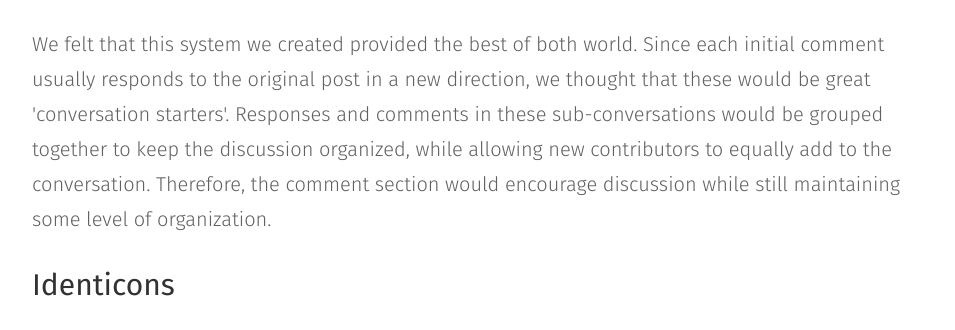
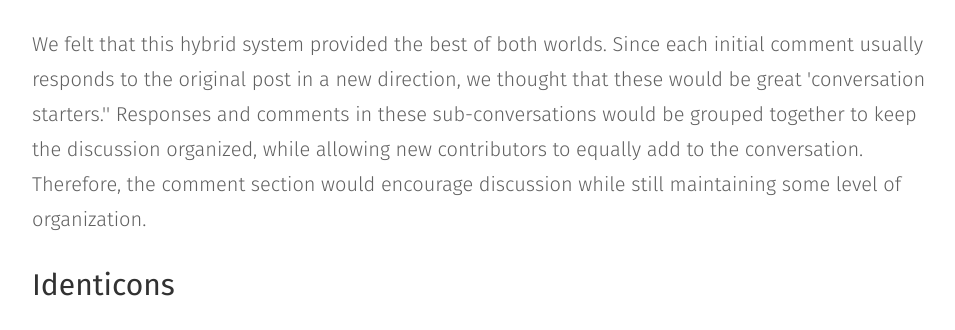
Before and after one commit to Justin-Luo/justinluo-website, a plain HTML site: page pages/unmasked.html in a window 1280 px wide. Shown: the part 6197-6527 px from the top of the page, without its empty margins (158-1113 px from the left). Drawn offline with nearby package versions, Linux system fonts and the light colour scheme.

Commit message:
one more typo

```diff
--- a/pages/unmasked.html
+++ b/pages/unmasked.html
@@ -221,9 +221,9 @@
 
     </div>
 
-    <p class="page-normal-text"> We felt that this system we created provided the best of both world. Since each initial comment usually
+    <p class="page-normal-text"> We felt that this hybrid system provided the best of both worlds. Since each initial comment usually
       responds to the original post in a new direction, we thought that these would be great 'conversation
-      starters'. Responses and comments in these sub-conversations would be grouped together to keep
+      starters.'' Responses and comments in these sub-conversations would be grouped together to keep
       the discussion organized, while allowing new contributors to equally add to the conversation. Therefore,
       the comment section would encourage discussion while still maintaining some level of organization.
     </p>
@@ -242,7 +242,7 @@
       As a result, we looked into how platforms like Yik Yak created user identifies through avatars without breaking anonymity.
       We came across Identicons, random shapes generated using a hash function from any string of characters.
       We believed that these identicons could help users connect with each other without clearly labeling a user as a certain avatar.
-      The shapes offered just enough abstraction to help users blend in the crowd for normal users, but also help distinguish users
+      The shapes offered just enough abstraction to help users blend into the crowd for post and comment interactions, but also help distinguish users
       during direct messages. Specifically, we wanted to use the JDenticon library, as shown above.
     </p>
 
```
